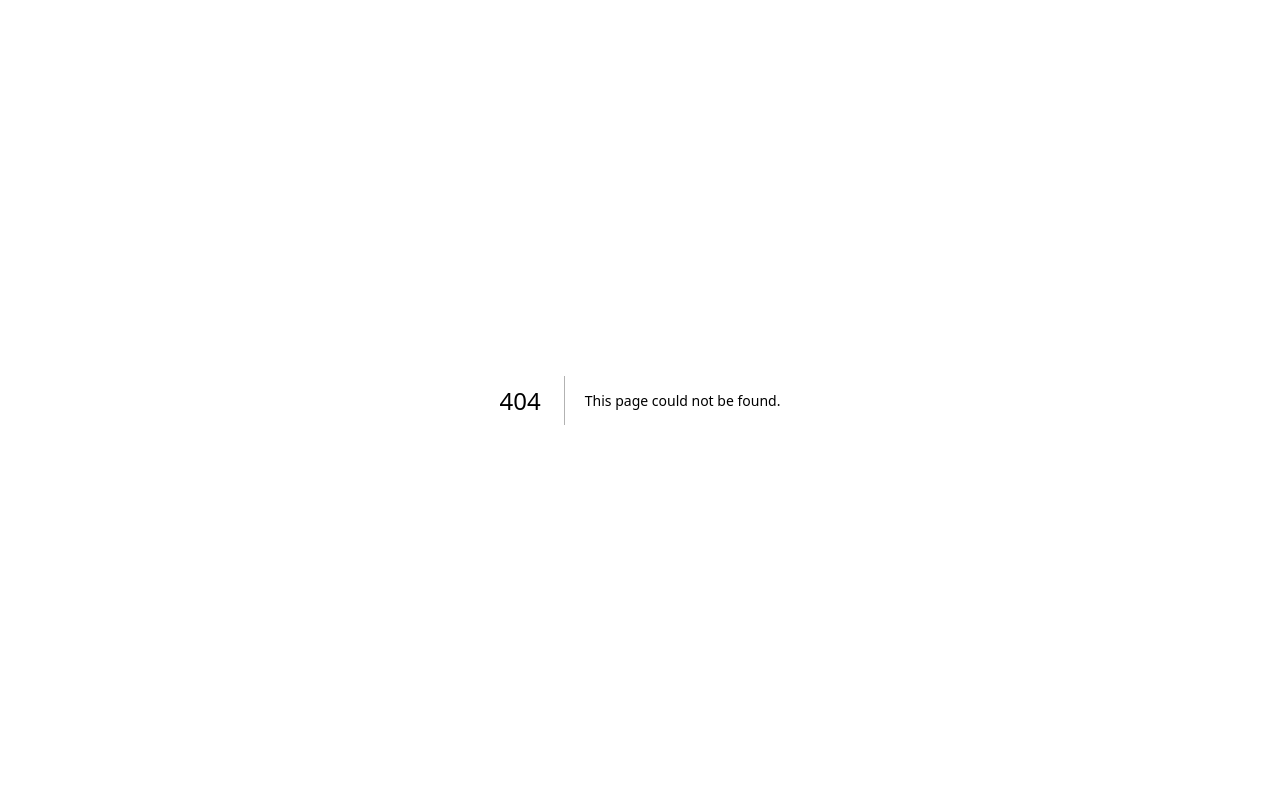
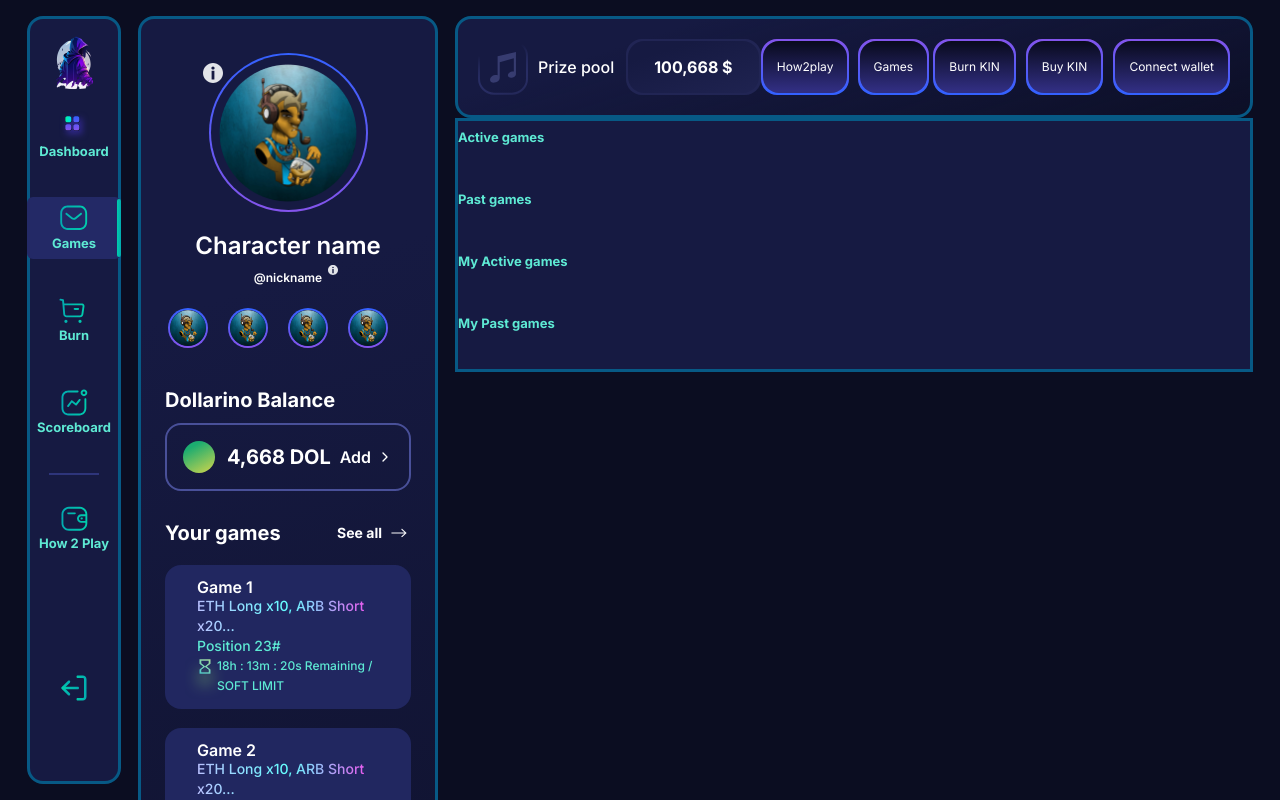
Before and after one commit to rickybrce/anon-nextjs, a Next.js app: page /games in a window 1280 px wide. Before the commit this address had no page. Shown: the top 800 px of the page. Built offline with nearby package versions, Linux system fonts and the light colour scheme.

Commit message:
games page

```diff
--- /dev/null
+++ b/src/app/components/GamesTabMenu.tsx
@@ -0,0 +1,55 @@
+"use client"; // This is a client component
+import React, { ReactNode, useState } from "react";
+import LeftMenuSIngleItem from "./LeftMenuSIngleItem";
+import Image from "next/image";
+import GamesTabSingleItem from "./GamesTabSingleItem";
+
+const gamesMenu = [
+  {
+    title: "Active games",
+  },
+  {
+    title: "Past games",
+  },
+  {
+    title: "My Active games",
+  },
+  {
+    title: "My Past games",
+  },
+];
+
+type Props = {
+  title?: any;
+};
+
+const GamesTabMenu = ({ title }: Props) => {
+    const [activeItem, seActiveItem] = useState(false);
+  const handleActiveItem = () => {
+    seActiveItem(!activeItem);
+    };
+
+  return (
+    <div>
+      <div
+        className={`transition-all duration-500 bg-blue-600 border-[3px] border-green-100 w-full`}
+      >
+        <div className="w-full">
+          {gamesMenu &&
+            gamesMenu.map((item: any, index: number) => (
+              <div key={index} className="relative">
+                <>
+                  <GamesTabSingleItem
+                    title={item.title}
+                    onClick={() => handleActiveItem()}
+                  />
+                </>
+              </div>
+            ))}
+        </div>
+      </div>
+    </div>
+  );
+};
+
+export default GamesTabMenu;
--- /dev/null
+++ b/src/app/components/GamesTabSingleItem.tsx
@@ -0,0 +1,39 @@
+"use client"; // This is a client component
+import Link from "next/link";
+import Image from "next/image";
+import React, { ReactNode, useState } from "react";
+import { motion, AnimatePresence } from "framer-motion";
+
+type Props = {
+  title?: string;
+  active?: boolean;
+  onClick?: any;
+};
+
+const GamesTabSingleItem = ({
+  title,
+  active,
+  onClick
+}: Props) => {
+  const [activeItem, seActiveItem] = useState(false);
+
+  const handleActiveItem = () => {
+    seActiveItem(!activeItem);
+    };
+
+  return (
+    <button
+      onMouseLeave={() => {
+        handleActiveItem();
+      }}
+      className={`block text-green-200  text-center rounded-[6px] mb-[30px] py-[6px] relative
+        `}
+    >
+      <span className="text-[13px] leading-[20px] font-w-700 text-center block relative">
+        {title}
+      </span>
+    </button>
+  );
+};
+
+export default GamesTabSingleItem;
--- a/src/app/components/LeftMenu.tsx
+++ b/src/app/components/LeftMenu.tsx
@@ -10,7 +10,7 @@ const leftMenu = [
         iconUrl: "ic-home.svg",
     },
     {
-        link: "#games",
+        link: "/games",
         title: "Games",
         iconUrl: "ic-message.svg",
     },
--- /dev/null
+++ b/src/app/games/page.tsx
@@ -0,0 +1,231 @@
+"use client"; // This is a client component
+import Image from "next/image";
+import LeftMenu from "../components/LeftMenu";
+import LeftAvatarSection from "../components/LeftAvatarSection";
+import TopNavigation from "../components/TopNavigation";
+import BreadCrumb from "../components/BreadCrumb";
+import Title from "../components/Title";
+import content from "../../../public/static/locales/en/common.json";
+import InputCheckbox from "../components/form/InputCheckbox";
+import ButtonBet from "../components/buttons/ButtonBet";
+import ButtonPlaceBet from "../components/buttons/ButtonPlaceBet";
+import ButtonSubmit from "../components/buttons/ButtonSubmit";
+import ButtonDefault from "../components/buttons/ButtonDefault";
+import { useState } from "react";
+import GamesTabMenu from "../components/GamesTabMenu";
+
+const breadcrumb = [
+  {
+    link: "/",
+    title: "All Games",
+    active: false,
+  },
+  {
+    link: "#gameone",
+    title: "Game 1",
+    active: true,
+  },
+];
+const category = [
+  {
+    title: "Blue Chip",
+    active: true,
+    selected: true,
+  },
+  {
+    title: "Nukes",
+    active: true,
+    selected: false,
+  },
+  {
+    title: "Derivatives",
+    active: false,
+    selected: false,
+  },
+  {
+    title: "Microcaps",
+    active: false,
+    selected: false,
+  },
+];
+
+const coins = [
+  {
+    title: "Ethereum<br>ETH",
+    active: true,
+    selected: true,
+  },
+  {
+    title: "Arbitrum<br>ARB",
+    active: true,
+    selected: false,
+  },
+  {
+    title: "Bitcoin<br>BTC",
+    active: false,
+    selected: false,
+  },
+  {
+    title: "Dogecoin<br>DOGE",
+    active: false,
+    selected: false,
+  },
+  {
+    title: "Cardano<br>ADA",
+    active: false,
+    selected: false,
+  },
+];
+
+const leverage = [
+  {
+    title: "5x",
+    active: true,
+    selected: true,
+  },
+  {
+    title: "10x",
+    active: true,
+    selected: false,
+  },
+  {
+    title: "15x",
+    active: false,
+    selected: false,
+  },
+  {
+    title: "20x",
+    active: false,
+    selected: false,
+  },
+];
+
+const position = [
+  {
+    title: "Short",
+    active: true,
+    selected: true,
+  },
+  {
+    title: "Long",
+    active: true,
+    selected: false,
+  },
+];
+
+export default function Home() {
+  const [selectedCategories, setSelectedCategories] = useState<any[]>([]);
+  const [selectedCoins, setSelectedCoins] = useState<any[]>([]);
+  const [selectedLeverages, setSelectedLeverages] = useState<any[]>([]);
+  const [selectedPositions, setSelectedPositions] = useState<any[]>([]);
+
+  const [showCoins, setShowCoins] = useState(false);
+  const [showLeverages, setShowLeverages] = useState(false);
+  const [showPositions, setShowPositions] = useState(false);
+  const [showBet, setShowBet] = useState(false);
+
+  const [activeCategory, setActiveCategory] = useState(0);
+  const [activeCoins, setActiveCoins] = useState(0);
+  const [activeLeverages, setActiveLeverages] = useState(0);
+  const [activePositions, setActivePositions] = useState(0);
+
+  const handleCatChange = (e: any) => {
+    //Select categories
+    if (selectedCategories.some((item) => e === item)) {
+      setSelectedCategories(selectedCategories.filter((item) => item !== e));
+    } else {
+      setSelectedCategories([...selectedCategories, e]);
+    }
+
+    //Show next options
+    if (showCoins === false) {
+      setShowCoins(true);
+    } else {
+      setShowCoins(false);
+    }
+  };
+
+  const handleCoinsChange = (e: any) => {
+    //Select Coins
+    if (selectedCoins.some((item) => e === item)) {
+      setSelectedCoins(selectedCoins.filter((item) => item !== e));
+    } else {
+      setSelectedCoins([...selectedCoins, e]);
+    }
+
+    //Show next options
+    if (showLeverages === false) {
+      setShowLeverages(true);
+    } else {
+      setShowLeverages(false);
+    }
+  };
+
+  const handleLeveragesChange = (e: any) => {
+    //Select Leverages
+    if (selectedLeverages.some((item) => e === item)) {
+      setSelectedLeverages(selectedLeverages.filter((item) => item !== e));
+    } else {
+      setSelectedLeverages([...selectedLeverages, e]);
+    }
+
+    //Show next options
+    if (showPositions === false) {
+      setShowPositions(true);
+    } else {
+      setShowPositions(false);
+    }
+  };
+
+  const handlePositionsChange = (e: any) => {
+    //Select Positions
+    if (selectedPositions.some((item) => e === item)) {
+      setSelectedPositions(selectedPositions.filter((item) => item !== e));
+    } else {
+      setSelectedPositions([...selectedPositions, e]);
+    }
+
+    //Show next options
+    if (showBet === false) {
+      setShowBet(true);
+    } else {
+      setShowBet(false);
+    }
+  };
+
+  const handlePlaceBet = () => {
+    setShowCoins(false);
+    setShowLeverages(false);
+    setShowPositions(false);
+    setShowBet(false);
+    setActiveCategory(
+      activeCategory < category.length ? activeCategory + 1 : 0
+    );
+  };
+
+  const handleSubmit = () => {
+    if (selectedCategories.length === category.length) {
+      console.log("Submit");
+    }
+  };
+
+  return (
+    <main className="">
+      <div className="px-[16px] py-[16px] pt-14 lg:px-[27px] lg:py-[16px] lg:pt-14 xl:pt-[16px] lg:flex">
+        <LeftMenu activeItem={1} />
+        <LeftAvatarSection />
+        <div className="grow overflow-hidden mt-4 lg:mt-0">
+          <TopNavigation />
+
+          <div className="">
+            <div className="">
+              <div className=" mb-[20px] lg:mb-[57px]">
+                <GamesTabMenu />
+              </div>
+            </div>
+          </div>
+        </div>
+      </div>
+    </main>
+  );
+}
```
